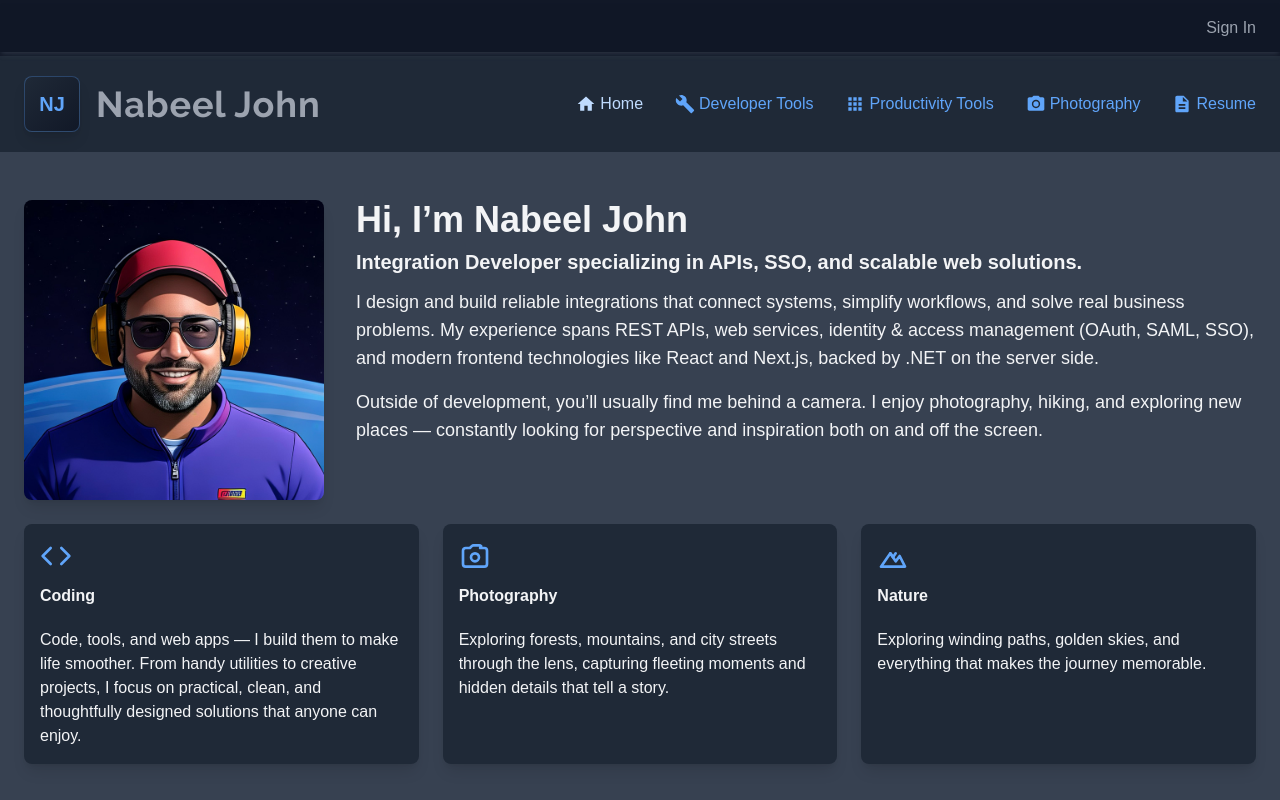
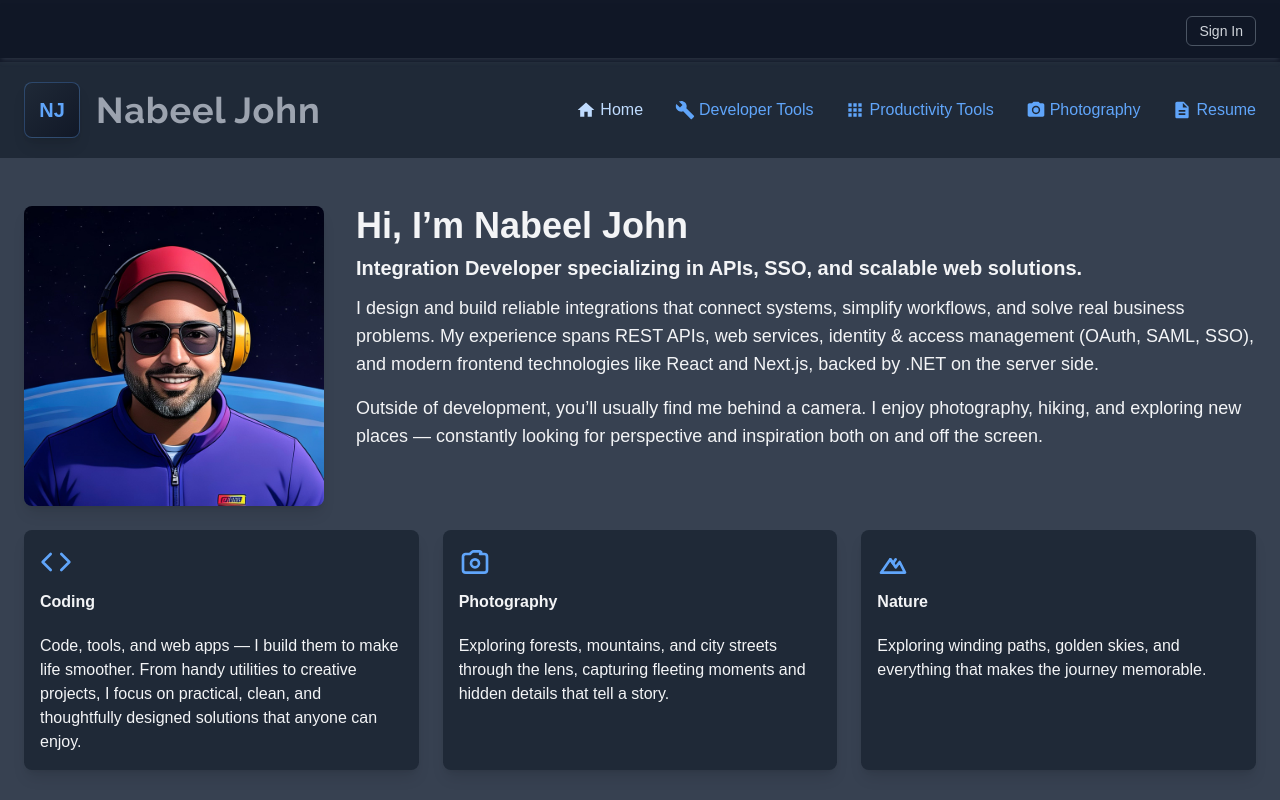
Before and after one commit to nabeeljohn/njohnweb, a Next.js app: page / in a window 1280 px wide. Shown: the top 800 px of the page. Built offline with nearby package versions, Linux system fonts and the light colour scheme; no server answers.

Commit message:
sing in button formatting update

```diff
--- a/appcomponents/main/userstatus/userstatus.tsx
+++ b/appcomponents/main/userstatus/userstatus.tsx
@@ -17,7 +17,7 @@ export default async function UserStatus() {
         ) : (
           <Link
             href="/authentication/signin"
-            className="text-gray-400 hover:text-blue-400 transition-colors"
+            className="px-3 py-1 rounded-md border border-gray-600 text-gray-300 hover:bg-gray-700 hover:border-gray-500 transition-colors text-sm font-medium"
           >
             Sign In
           </Link>
```
